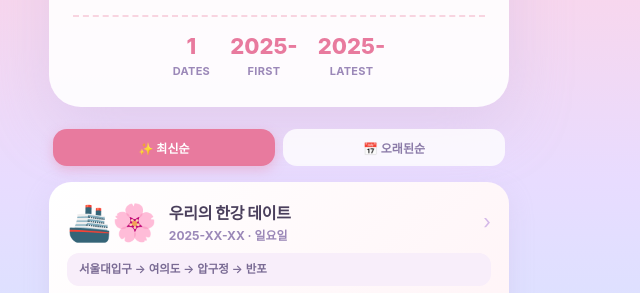
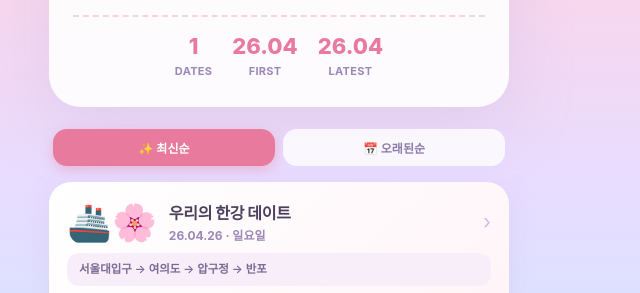
Before and after one commit to aeg6648/date_album, a plain HTML site: page index.html in a window 1280 px wide. Shown: the part 321-614 px from the top of the page, 361-1001 px from the left. Drawn offline with Linux system fonts and the light colour scheme.

Commit message:
한강 데이트: 2026-04-26 (일)로 날짜 확정

```diff
--- a/index.html
+++ b/index.html
@@ -323,8 +323,8 @@
   // ==========================================
   const DATES = [
     {
-      file: "dates/2025-XX-XX_hangang.html",
-      date: "2025-XX-XX",        // YYYY-MM-DD 형식
+      file: "dates/2026-04-26_hangang.html",
+      date: "2026-04-26",        // YYYY-MM-DD 형식
       weekday: "일요일",
       emoji: "🚢🌸",
       title: "우리의 한강 데이트",
```
Also changed, not shown: dates/2026-04-26_hangang.html (renamed from dates/2025-XX-XX_hangang.html).
